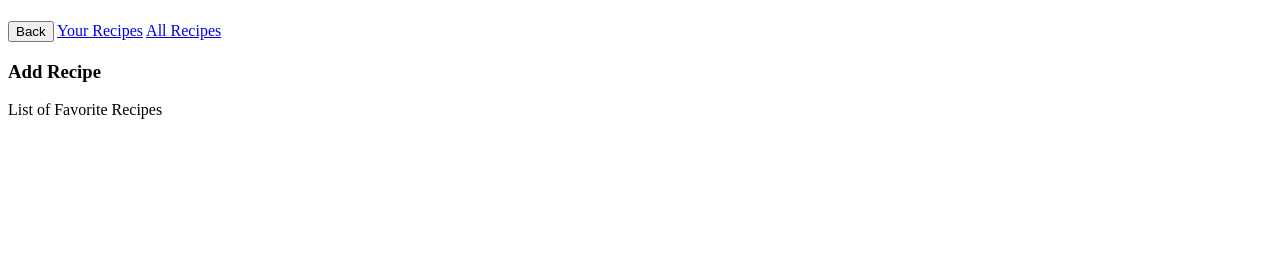
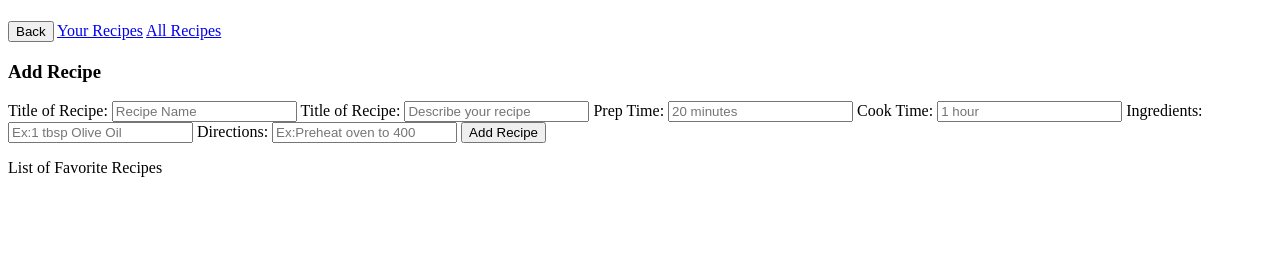
Before and after one commit to JenniferFulton/menu_maker, a Django app: template menu/planner/templates/favorite_recipes.html in a window 1280 px wide. Shown: the part 46-300 px from the top of the page. Run offline with Django 3.2, Linux system fonts and the light colour scheme; the template is opened without the code that fills it, so the values that code supplies are empty.

Commit message:
adding a recipe form added to all recipe pages. Trying to get just the user's recipes to display, not functioning yet

```diff
--- a/menu/planner/templates/favorite_recipes.html
+++ b/menu/planner/templates/favorite_recipes.html
@@ -12,14 +12,34 @@
     <button onclick='location.href="/planner"'>Back</button>
 
     <!-- all_recipes will take you to all the recipes added by all users -->
-    <a href="/planner/user_recipes">Your Recipes</a>
+    <a href="/planner/user_recipes/{{user.id}}">Your Recipes</a>
     <!-- favorite_recipes will take the user to the recipes they have favorited -->
     <a href="/planner/all_recipes">All Recipes</a>
 
     <div class = 'add_recipe'>
         <h3>Add Recipe</h3>
         <form action='/planner/add_recipe' method="POST">
+            {% csrf_token %}
+            <label for='title'>Title of Recipe:</label>
+            <input type='text' id='title' name='title' placeholder='Recipe Name'>
 
+            <label for='description'>Title of Recipe:</label>
+            <input type='text' id='description' name='description' placeholder='Describe your recipe'>
+
+            <label for='prep'>Prep Time:</label>
+            <input type='text' id='prep' name='prep' placeholder='20 minutes'>
+
+            <label for='cook'>Cook Time:</label>
+            <input type='text' id='cook' name='cook' placeholder='1 hour'>
+
+
+            <label for='ingredients'>Ingredients:</label>
+            <input type='text' id='ingredients' name='ingredients' placeholder='Ex:1 tbsp Olive Oil'>
+
+            <label for='directions'>Directions:</label>
+            <input type='text' id='directions' name='directions' placeholder='Ex:Preheat oven to 400'>
+
+            <input type='submit' value = "Add Recipe">
         </form>
     </div>
 
--- a/menu/planner/templates/user_recipes.html
+++ b/menu/planner/templates/user_recipes.html
@@ -44,5 +44,11 @@
     </div>
 
     <p>List of User's Recipes</p>
+    {% for recipe in user.recipes.all %}
+    <h3>{{recipe.title}}</h3>
+    <p>{{recipe.description}}</p>
+
+    <a href="/planner/recipe_info/{{recipe.id}}">View Recipe</a> | <a href="/planner/delete_recipe/{{recipe.id}}">Delete Recipe</a>
+    {% endfor %}
 </body>
 </html>
```
Also changed, not shown: menu/planner/templates/all_recipes.html (+27 -5 lines).
